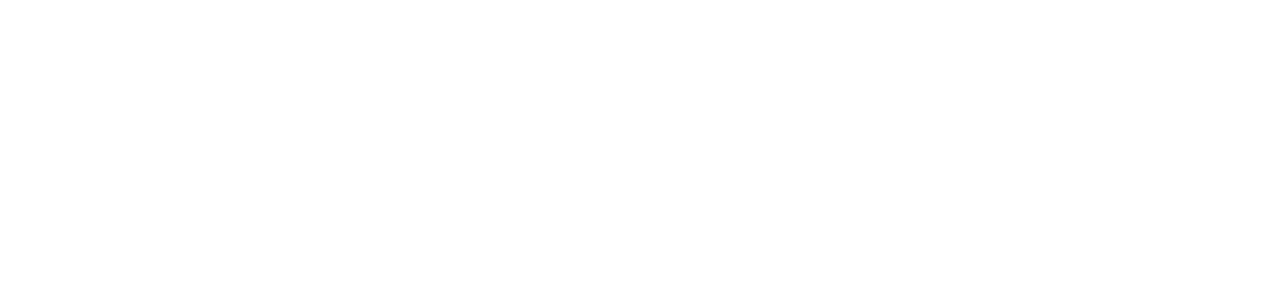
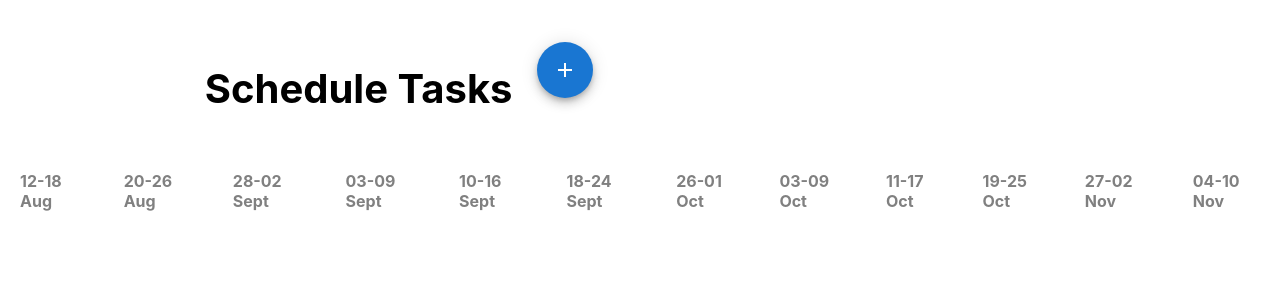
Before and after one commit to ashwani90/jira-frontend, a React (Create React App) app: page /task-scheduler in a window 1280 px wide. Before the commit this address had no page. Shown: the top 300 px of the page. Built offline with nearby package versions, Linux system fonts and the light colour scheme.

Commit message:
Work on build extra component

```diff
--- a/src/App.js
+++ b/src/App.js
@@ -8,6 +8,7 @@
 const Home = React.lazy(() => import('./containers/pages/Home'));
 const Settings = React.lazy(() => import('./containers/pages/Settings'));
 const Dashboard = React.lazy(() => import('./containers/portal/dashboard'));
+const TaskScheduler = React.lazy(() => import('./containers/pages/TaskScheduler'))
 
 function App() {
   return (
@@ -16,6 +17,7 @@
               <Route exact path='/' element={<Home />} />
               <Route path='/settings' element={<Settings />} />
               <Route path='/dashboard' element={<Dashboard />} />
+              <Route path='/task-scheduler' element={<TaskScheduler />} />
           </Routes>
         </div>
 
--- /dev/null
+++ b/src/components/tabs/Continuation.js
@@ -0,0 +1,37 @@
+import React from 'react';
+import { styled } from '@mui/material/styles';
+import { autocompleteClasses } from '@mui/material';
+
+const settings = ["general", "account", "preferences","general", "account", "preferences"];
+
+const HeaderItem = styled('h1')(() => ({
+    fontSize: "16px",
+    color: "grey",
+    padding: "20px",
+  }));
+
+  const Tab = styled('div')(() => ({
+    display: "flex",
+    alignItems: "center",
+  }));
+
+function Continuation() {
+    return (
+        <Tab>
+            <HeaderItem>12-18 Aug</HeaderItem>
+            <HeaderItem>20-26 Aug</HeaderItem>
+            <HeaderItem>28-02 Sept</HeaderItem>
+            <HeaderItem>03-09 Sept</HeaderItem>
+            <HeaderItem>10-16 Sept</HeaderItem>
+            <HeaderItem>18-24 Sept</HeaderItem>
+            <HeaderItem>26-01 Oct</HeaderItem>
+            <HeaderItem>03-09 Oct</HeaderItem>
+            <HeaderItem>11-17 Oct</HeaderItem>
+            <HeaderItem>19-25 Oct</HeaderItem>
+            <HeaderItem>27-02 Nov</HeaderItem>
+            <HeaderItem>04-10 Nov</HeaderItem>
+        </Tab>
+    );
+}
+
+export default Continuation;
--- /dev/null
+++ b/src/components/tabs/HeaderTab.js
@@ -0,0 +1,30 @@
+import React from 'react';
+import { styled } from '@mui/material/styles';
+import Fab from '@mui/material/Fab';
+import AddIcon from '@mui/icons-material/Add';
+
+const settings = ["general", "account", "preferences","general", "account", "preferences"];
+
+const HeaderItem = styled('h1')(() => ({
+    marginLeft: "16vw",
+    marginTop: "8vh",
+    fontSize: "40px",
+  }));
+
+  const Tab = styled('div')(() => ({
+    display: "flex",
+    alignItems: "center"
+  }));
+
+function HeaderTab() {
+    return (
+        <Tab>
+        <HeaderItem>Schedule Tasks</HeaderItem>
+        <Fab color="primary" aria-label="add" sx={{marginLeft: 3}}>
+  <AddIcon />
+</Fab>
+</Tab>
+    );
+}
+
+export default HeaderTab;
--- /dev/null
+++ b/src/containers/pages/TaskScheduler.js
@@ -0,0 +1,14 @@
+import React from 'react';
+import HeaderTab from '../../components/tabs/HeaderTab';
+import Continuation from '../../components/tabs/Continuation';
+
+function TaskScheduler() {
+    return (
+        <>
+<HeaderTab />
+<Continuation />
+</>
+    );
+}
+
+export default TaskScheduler;
```
